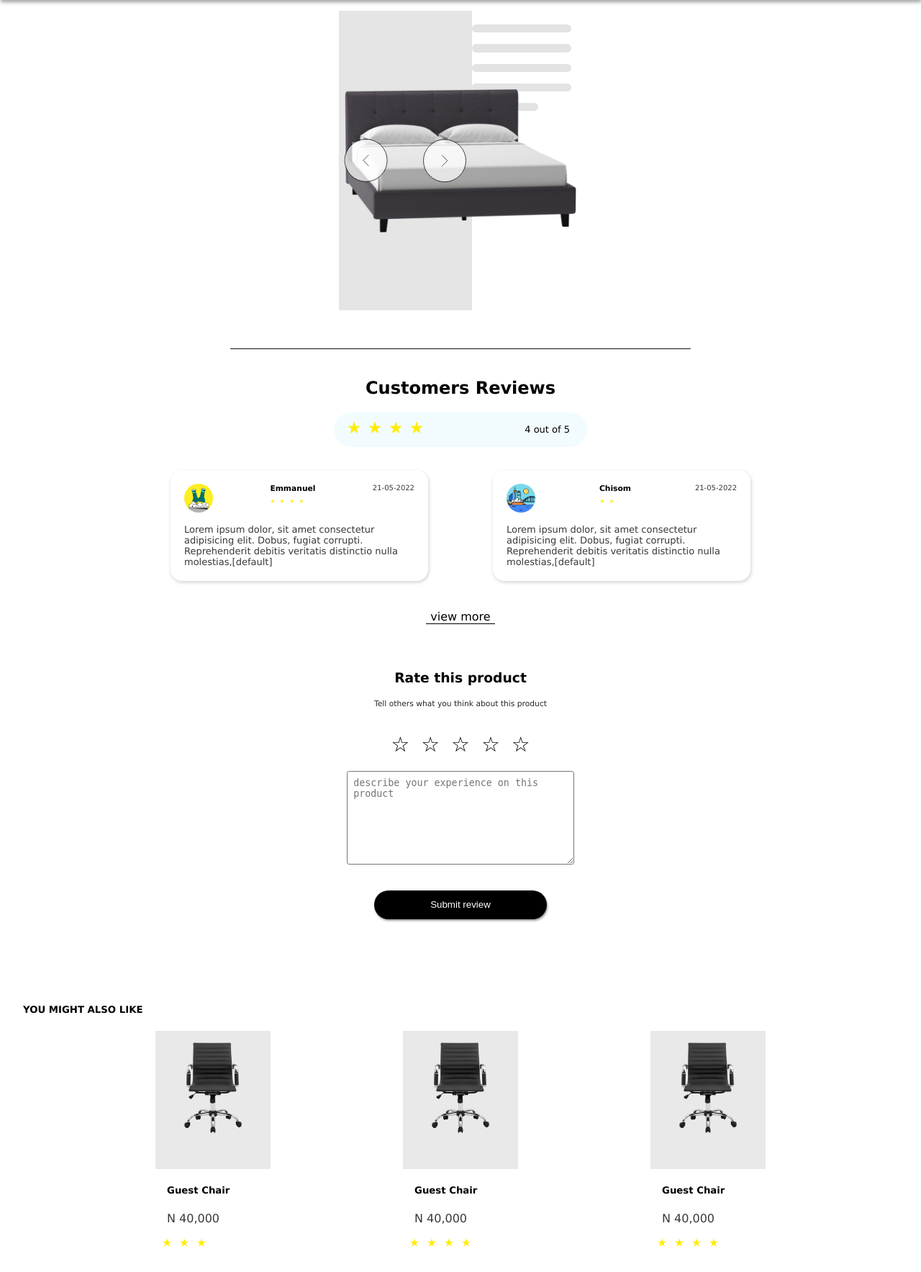
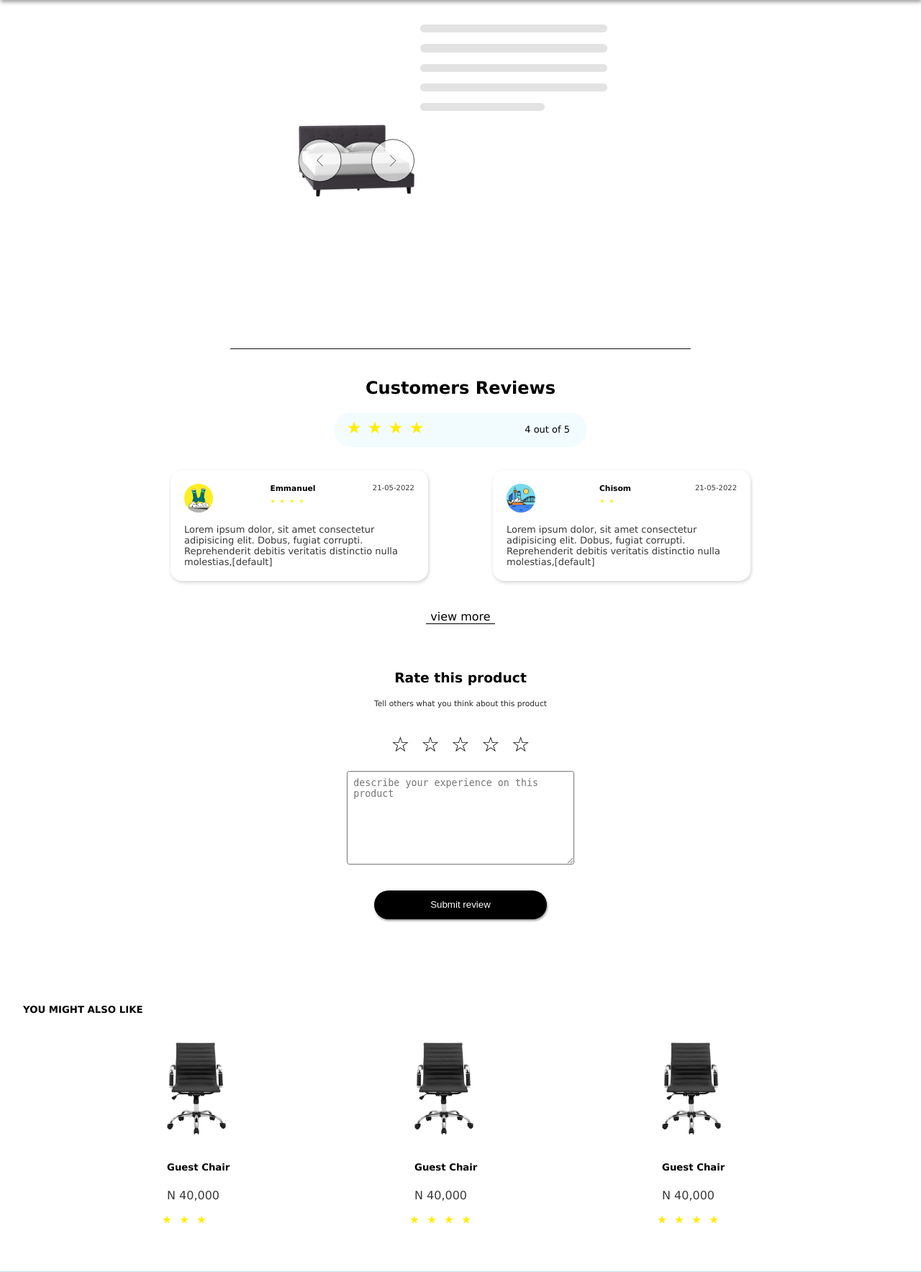
Before and after one commit to WinterDevelopers/next-sofa, a Django app: a page that uses company/templates/base.html in a window 1280 px wide. Shown: the part 81-1848 px from the top of the page at 72% size. Run offline with Django 4.2, Linux system fonts and the light colour scheme; data comes from the database, SQL or seed files in the repository; data that the repository does not hold is empty.

Commit message:
mini adjustments

```diff
--- a/static/css/main.css
+++ b/static/css/main.css
@@ -313,12 +313,14 @@ footer{
     width: 1rem;padding-left:0.5rem;
 }
 .product-image{
-    width: 8rem;height:10rem;padding:1rem;
-    background-color:var(--light-grey-background);
+    width: 8rem;height:8rem; padding:1rem;
 }
 .product-image img{
-    width:5rem;
-    margin:0rem 1.5rem;
+    max-width:100%;
+    min-width: 50%;
+    height:100%;
+    object-fit: contain;
+    margin:0 auto;
 }
 .product-item-container{
     display: flex;justify-content:space-evenly;
@@ -568,13 +570,14 @@ hr{
     height:auto;width:fit-content;margin:0rem auto;
 }
 .product-img-container{
-    background-color:#E5E5E5;
+    background-color:#ffffff;
     padding:0.5rem;width:50%;text-align: center;
     position: relative;height:25rem; display: flex;
 }
 .product-img-container img{
-    width:auto;
-    height: 50%;
+    width:100%;
+    max-height: 70%;
+    object-fit: contain;
     margin: auto auto;
 }
 .nxt-img, .prev-img{
@@ -592,7 +595,7 @@ hr{
     transform: translateY(-50%);
 }
 .nxt-img img, .prev-img img{
-    width:1rem;height:1rem;
+    width:1rem;max-height:1rem;
     transform:translate(-50%,-50%);
 }
 .bottom-indicators{
@@ -1192,7 +1195,7 @@ hr{
         width: 7rem;height:9rem;
     }
     .product-image img{
-        margin:0rem 1rem;
+        margin:0rem;
     }
     .subscribe-form> input[type='email']{
         width:60%;height: 2.5rem;padding:0.5rem;
```
